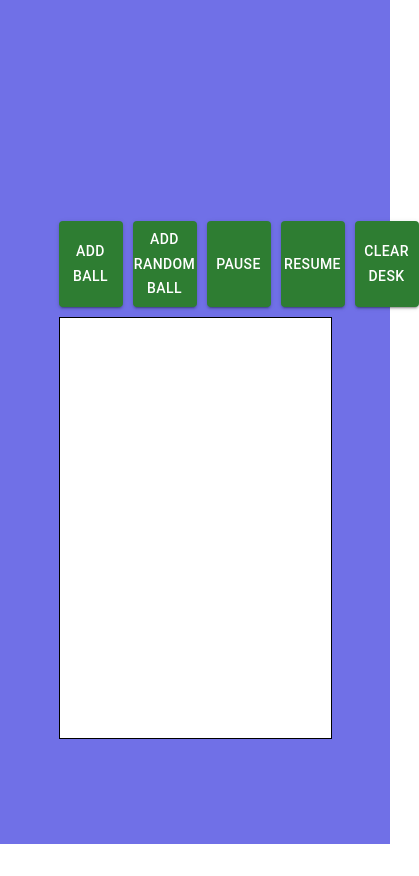
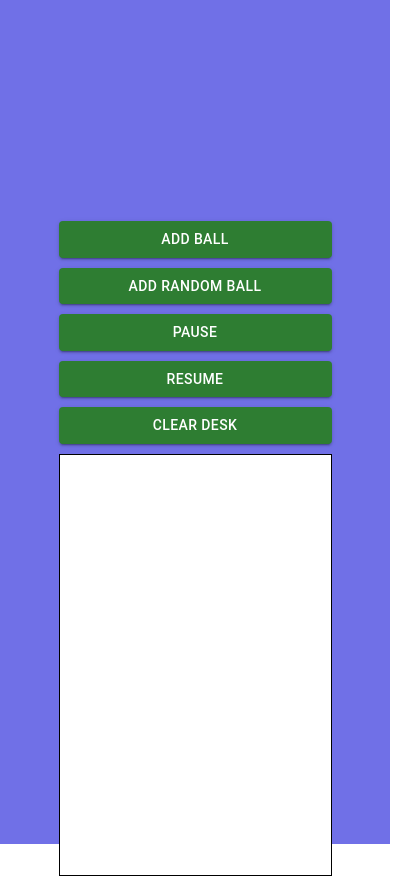
Before and after one commit to Baymurat/bouncing-balls, a React app: page / in a window 390 px wide. Shown: the whole page, 419 px wide, since content can reach past the window. Before the commit the page ends 844 px from the top, so only its background shows below. Built offline with nearby package versions, Linux system fonts and the light colour scheme.

Commit message:
style: make responsive

```diff
--- a/src/components/balls-container/Container.tsx
+++ b/src/components/balls-container/Container.tsx
@@ -45,7 +45,7 @@ const Container = () => {
                 ballThread.addEventListener("mouseleave", (_, threadSelf) => {
                   threadSelf.start();
                 });
-                let i = false;
+                let i = true;
                 ballThread.addEventListener("click", (_, threadSelf) => {
                   if (i) {
                     threadSelf.freeze();
--- a/src/components/balls-container/styles.module.scss
+++ b/src/components/balls-container/styles.module.scss
@@ -16,3 +16,9 @@
   gap: 10px;
   padding: 10px 0;
 }
+
+@media screen and (max-width: 600px)  {
+  .menubar {
+    flex-direction: column;
+  }
+}
```
